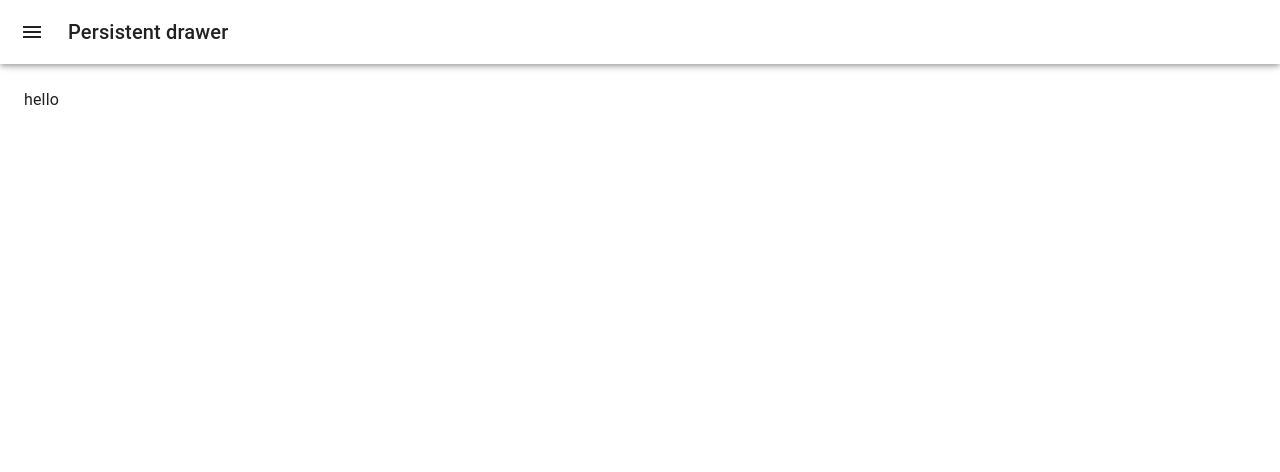
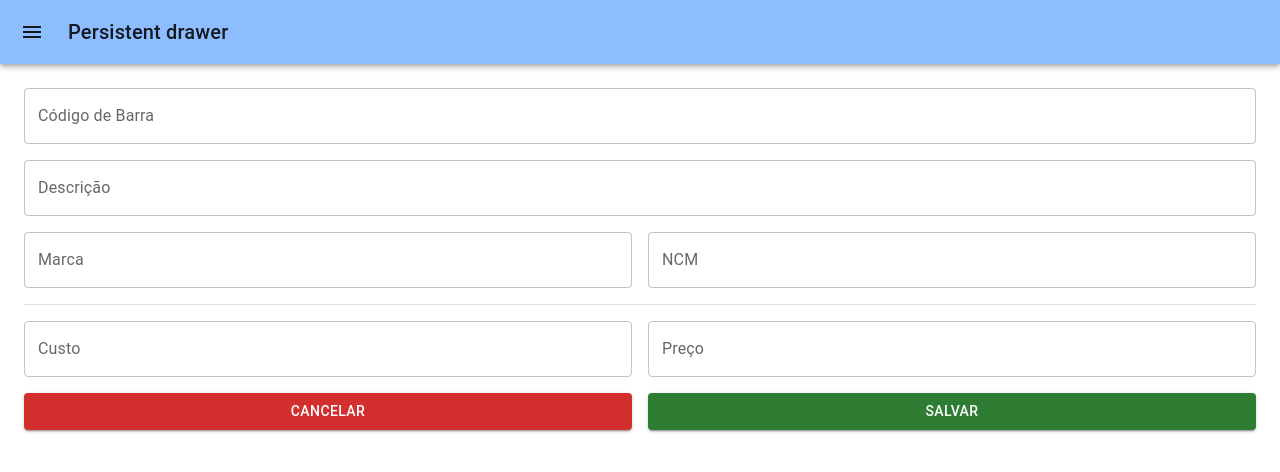
Before and after one commit to MatheusMartinsss/pdv, a React (Create React App) app: page /products/1 in a window 1280 px wide. Shown: the top 472 px of the page. Built offline with nearby package versions, Linux system fonts and the light colour scheme.

Commit message:
create product form

```diff
--- /dev/null
+++ b/src/domain/models/index.ts
@@ -0,0 +1 @@
+export * from './product'
--- a/src/main/factories/themes/theme.tsx
+++ b/src/main/factories/themes/theme.tsx
@@ -3,9 +3,6 @@ import { createTheme } from "@mui/material";
 export const Theme = createTheme({
     palette: {
       primary: {
-        main: '#FFFFFF'
-      },
-      secondary: {
         main: '#8DBDFF'
       }
     }
--- /dev/null
+++ b/src/presentation/pages/product/components/form.tsx
@@ -0,0 +1,38 @@
+import { Button, Divider, Grid, TextField } from '@mui/material';
+import React from 'react'
+import { TProduct } from '../../../../domain/models/'
+
+const Form: React.FC<TProduct[] | any> = ({ product }) => {
+    return (
+        <Grid container spacing={2}>
+            <Grid item xs={12} md={12}>
+                <TextField label='Código de Barra' fullWidth></TextField>
+            </Grid>
+            <Grid item xs={12} md={12}>
+                <TextField label='Descrição' fullWidth></TextField>
+            </Grid>
+            <Grid item xs={12} md={6}>
+                <TextField label='Marca' fullWidth></TextField>
+            </Grid>
+            <Grid item xs={12} md={6}>
+                <TextField label='NCM' fullWidth></TextField>
+            </Grid>
+            <Grid item xs={12} md={12}>
+                <Divider />
+            </Grid>
+            <Grid item xs={12} md={6}>
+                <TextField label='Custo' fullWidth></TextField>
+            </Grid>
+            <Grid item xs={12} md={6}>
+                <TextField label='Preço' fullWidth></TextField>
+            </Grid>
+            <Grid item xs={12} md={6}>
+                <Button fullWidth color='error' variant='contained'>Cancelar</Button>
+            </Grid>
+            <Grid item xs={12} md={6}>
+                <Button fullWidth color='success' variant='contained'>Salvar</Button>
+            </Grid>
+        </Grid>
+    )
+}
+export default Form;
--- a/src/presentation/pages/product/product.tsx
+++ b/src/presentation/pages/product/product.tsx
@@ -1,10 +1,11 @@
 import React from 'react'
 import NavBar from '../../components/navBar/navbar'
+import Form from './components/form'
 const Product: React.FC = () => {
     return (
         <React.Fragment>
             <NavBar>
-                hello
+                <Form />
             </NavBar>
         </React.Fragment>
     )
```
Also changed, not shown: src/domain/models/product.ts (added, +9 -0 lines).
